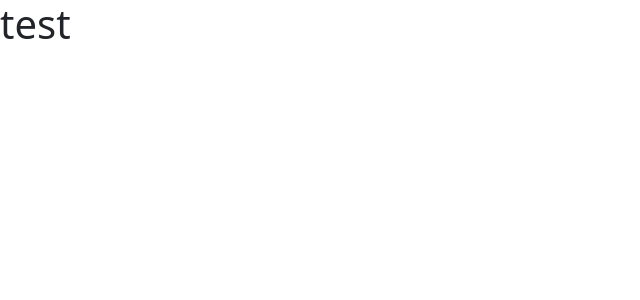
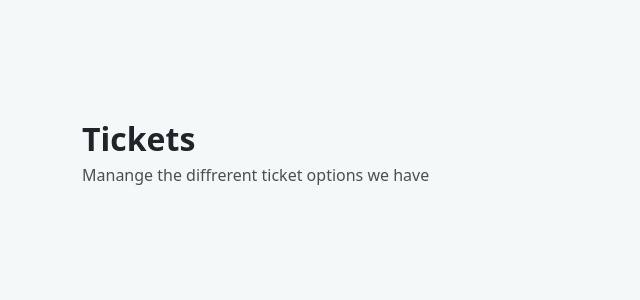
Before and after one commit to mjlehz01/tendencys-test, a Next.js app: page / in a window 1280 px wide. Shown: the top 300 px of the page, without its empty margins (0-640 px from the left). Built offline with nearby package versions, Linux system fonts and the light colour scheme.

Commit message:
base colores

```diff
--- /dev/null
+++ b/components/ui/CustomBootstrap.jsx
@@ -0,0 +1,6 @@
+import styled from "styled-components";
+import { Container } from "react-bootstrap";
+
+export const UiContainer = styled(Container)`
+	margin-top: 15vh;
+`;
--- /dev/null
+++ b/components/ui/Text.jsx
@@ -0,0 +1,14 @@
+import styled from "styled-components";
+
+const grayColor = `var(--bs-custom-gray)`;
+
+export const TitleH3 = styled.h3`
+	color: grayColor;
+	font-weight: 700;
+	font-size: 2rem;
+`;
+
+export const TitleH6 = styled.h6`
+	color: grayColor;
+	opacity: 0.8;
+`;
--- a/jsconfig.json
+++ b/jsconfig.json
@@ -3,7 +3,8 @@
     "baseUrl": ".",
     "paths": {
       "@/tickets/*": ["/components/tickets/*"],
-      "@/ui/*": ["/components/ui/*"]
+      "@/ui/*": ["/components/ui/*"],
+      "@/customBootstrap": ["/components/ui/CustomBootstrap.jsx"]
     }
   }
 }
--- a/pages/index.js
+++ b/pages/index.js
@@ -1,7 +1,18 @@
+//components
+import { Row, Col } from "react-bootstrap";
+import { UiContainer } from "@/customBootstrap";
+import { TitleH3, TitleH6 } from "@/ui/Text";
+
 export default function Home() {
   return (
-    <div>
-      <h1>test</h1>
-    </div>
+    <UiContainer>
+      <Row>
+        <Col md={4}>
+          <TitleH3>Tickets</TitleH3>
+          <TitleH6>Manange the diffrerent ticket options we have</TitleH6>
+        </Col>
+        <Col md={8}></Col>
+      </Row>
+    </UiContainer>
   );
 }
--- a/scss/custom.scss
+++ b/scss/custom.scss
@@ -2,5 +2,12 @@
 @import "bootstrap/scss/variables";
 @import "bootstrap/scss/utilities";
 
+$body-bg: #f3f8f9;
+$custom-colors: (
+	"custom-blue": #009ba1,
+	"custom-gray": #333333
+);
+
+$theme-colors: map-merge($theme-colors, $custom-colors);
 
 @import "bootstrap/scss/bootstrap.scss";
```
Also changed, not shown: api/headerAxios.js (added, +21 -0 lines), api/tickets.js (added, +19 -0 lines), components/tickets/ListTickets.js (added, +10 -0 lines).
